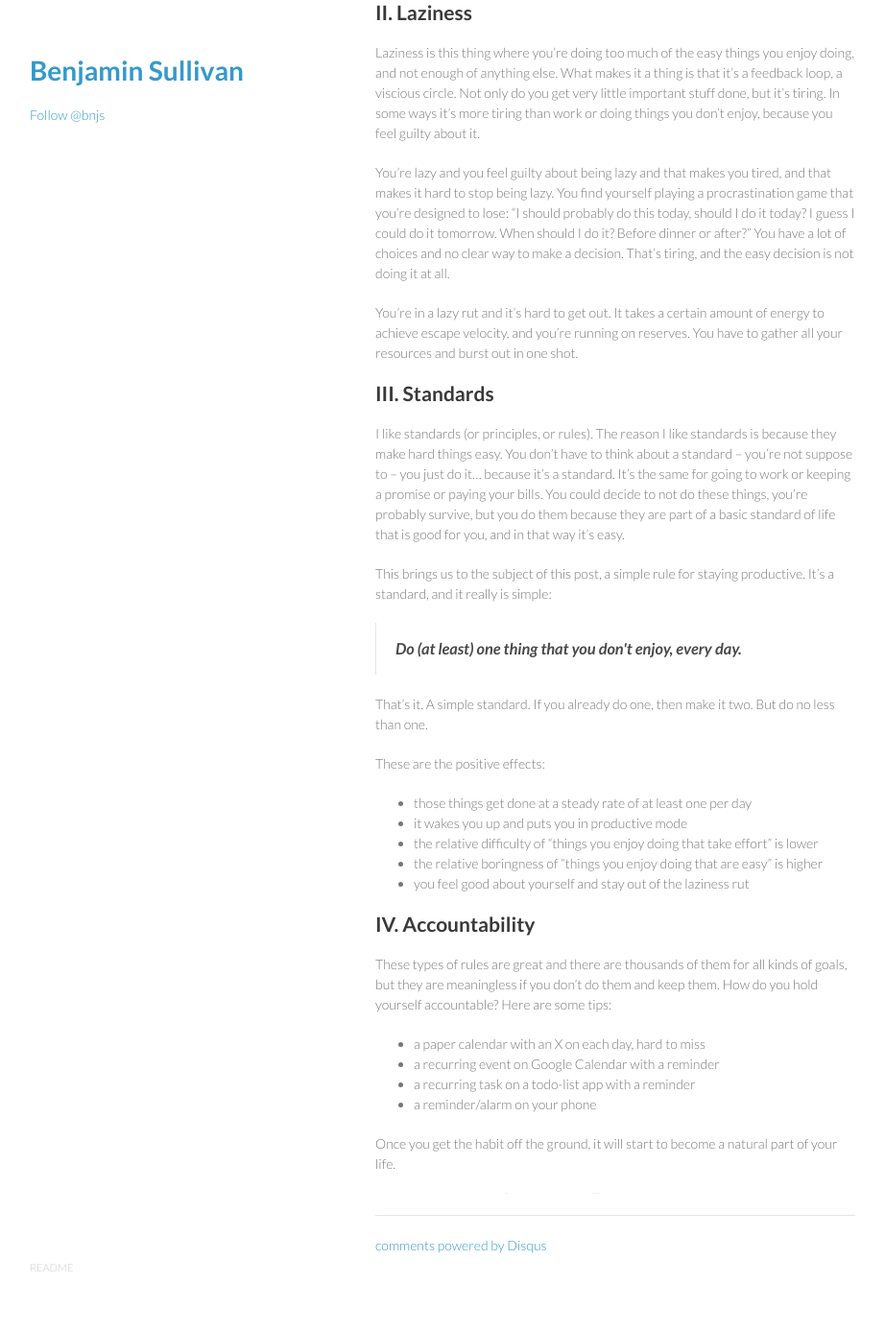
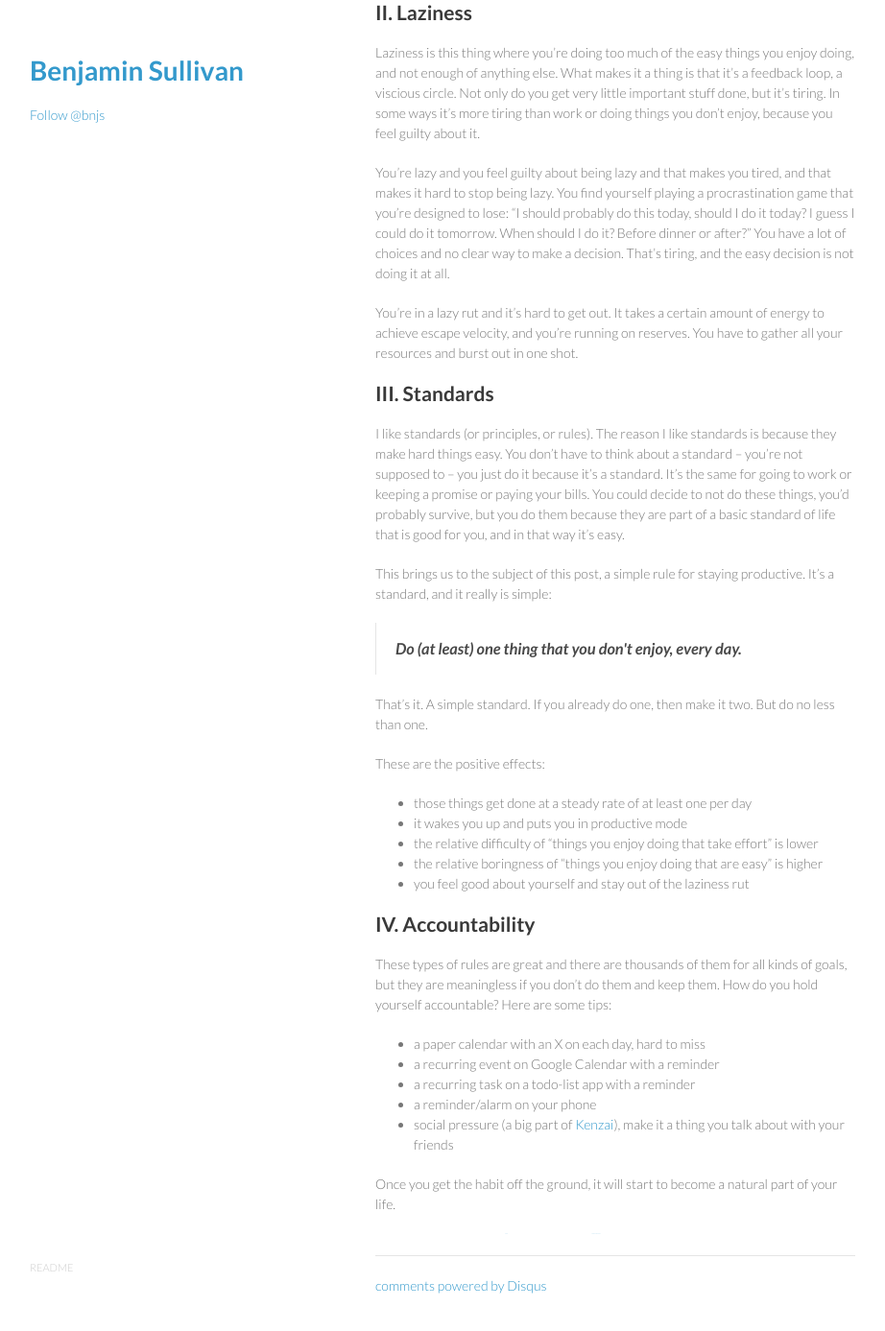
Before and after one commit to bnjs/bnjs.github.io, a Jekyll site: the page built from _posts/2014-12-10-a-simple-rule-for-staying-productive.md, in a window 1280 px wide and 1400 px high, scrolled down 981 px. Shown: the top 1387 px of the window at 96% size, without its empty margins (179-1101 px from the left). Built offline with Jekyll 4.4.1, drawn with Linux system fonts in a browser that asks for light colours; nearby versions of some CDN libraries; comment, search, counter and statistics services are not loaded; before the commit the page ends 2339 px from its top, so only the background shows below that.

Commit message:
Fix typo errors

```diff
--- a/_posts/2014-12-10-a-simple-rule-for-staying-productive.md
+++ b/_posts/2014-12-10-a-simple-rule-for-staying-productive.md
@@ -39,7 +39,7 @@
 
 ## III. Standards
 
-I like standards (or principles, or rules). The reason I like standards is because they make hard things easy. You don't have to think about a standard -- you're not suppose to -- you just do it... because it's a standard. It's the same for going to work or keeping a promise or paying your bills. You could decide to not do these things, you're probably survive, but you do them because they are part of a basic standard of life that is good for you, and in that way it's easy.
+I like standards (or principles, or rules). The reason I like standards is because they make hard things easy. You don't have to think about a standard -- you're not supposed to -- you just do it because it's a standard. It's the same for going to work or keeping a promise or paying your bills. You could decide to not do these things, you'd probably survive, but you do them because they are part of a basic standard of life that is good for you, and in that way it's easy.
 
 This brings us to the subject of this post, a simple rule for staying productive. It's a standard, and it really is simple:
 
@@ -68,5 +68,6 @@
 * a recurring event on Google Calendar with a reminder
 * a recurring task on a todo-list app with a reminder
 * a reminder/alarm on your phone
+* social pressure (a big part of [Kenzai](https://kenzai.me)), make it a thing you talk about with your friends
 
 Once you get the habit off the ground, it will start to become a natural part of your life.
```
